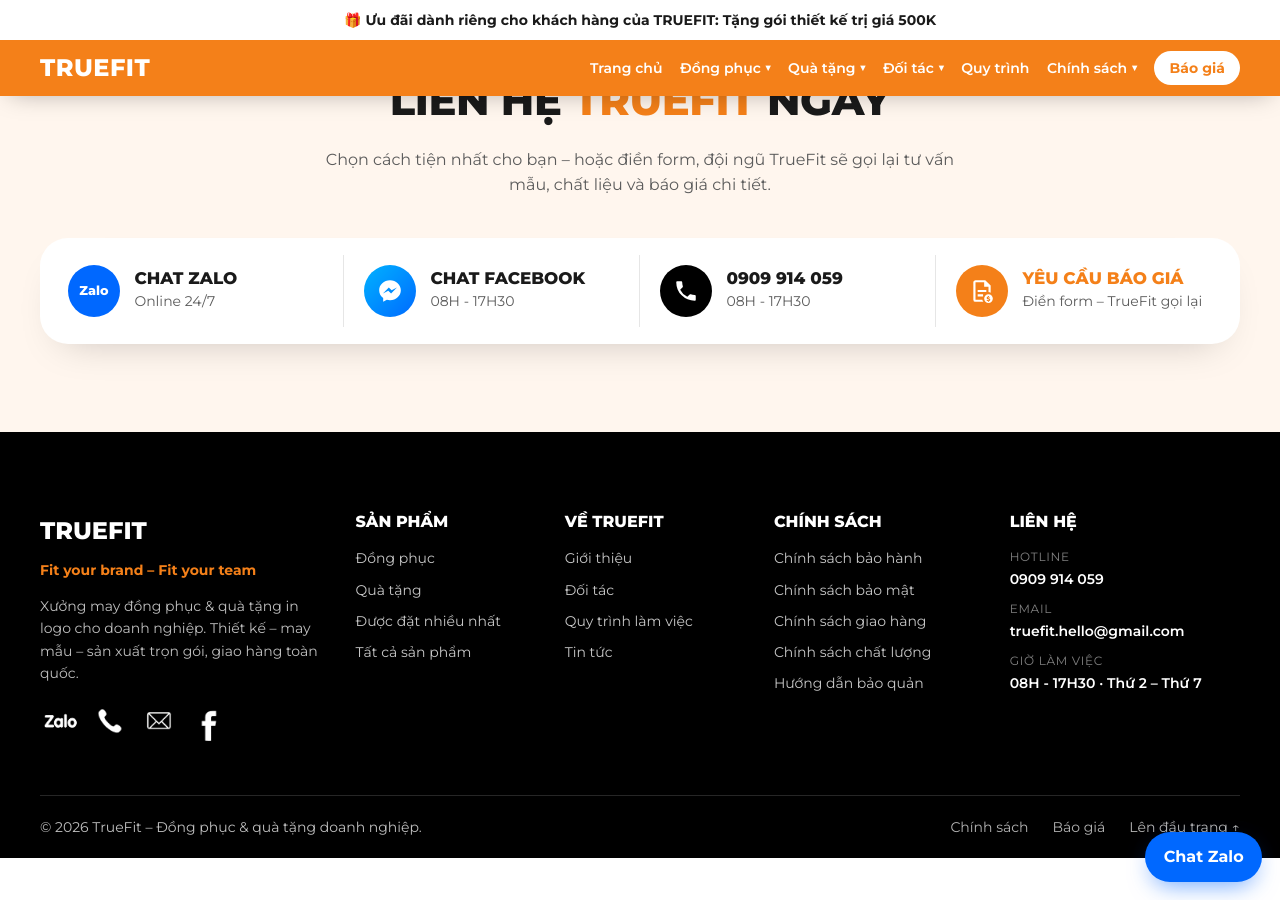
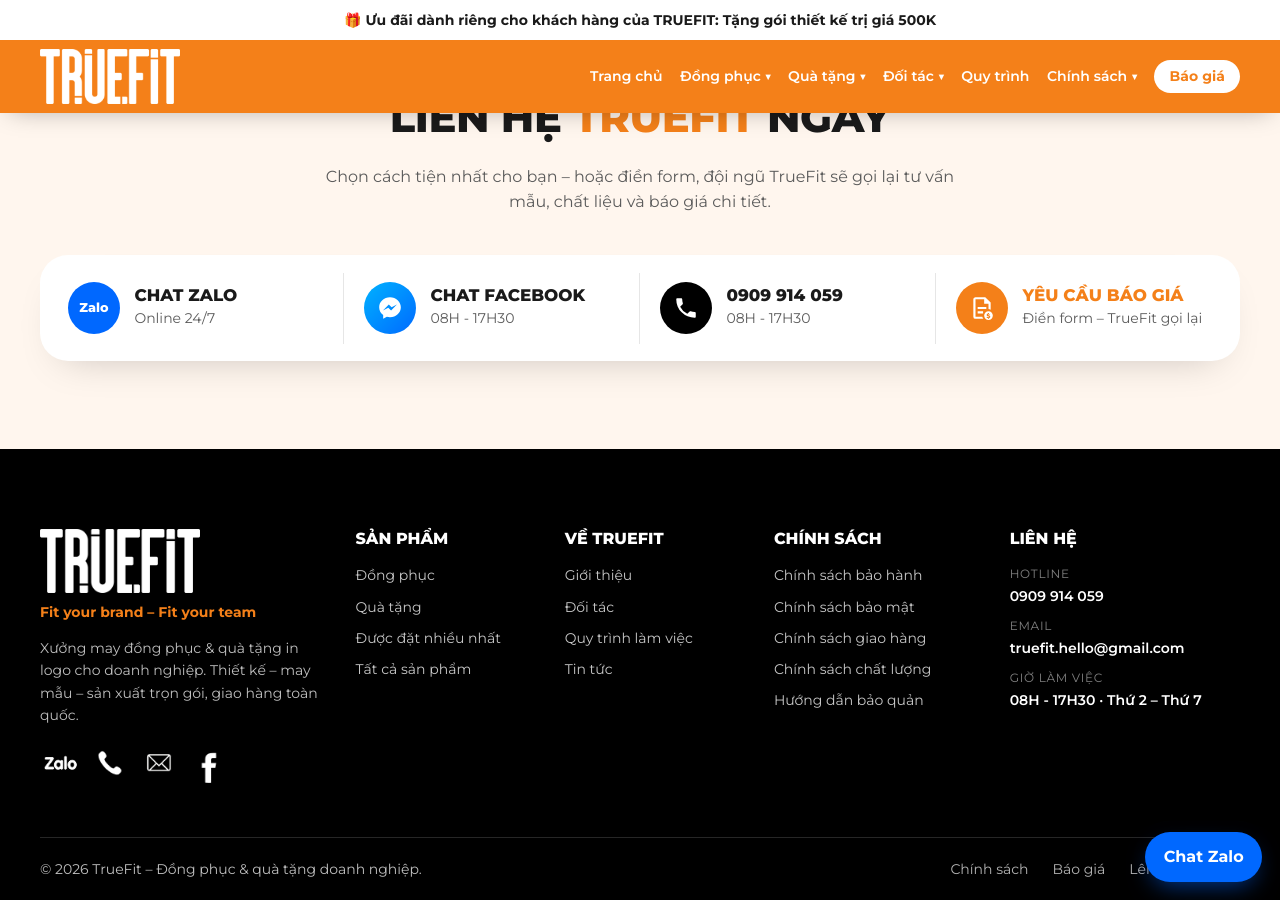
Before and after one commit to bap47/truefit, a Jekyll site: the page built from index.html, in a window 1280 px wide and 900 px high, scrolled down 4387 px. Built offline with Jekyll 4.4.1, drawn with Linux system fonts in a browser that asks for light colours.

Commit message:
Add files via upload

```diff
--- a/_includes/footer.html
+++ b/_includes/footer.html
@@ -17,7 +17,7 @@
 
     <div class="tf-footer__grid">
       <div class="tf-fcol tf-fcol--brand">
-        <p class="tf-footer__logo">TRUEFIT</p>
+        <p class="tf-footer__logo"><img src="{{ '/assets/img/logo-truefit.png' | relative_url }}" alt="TrueFit" width="160" height="46"></p>
         <p class="tf-footer__slogan">Fit your brand – Fit your team</p>
         <p>{{ home.mo_ta_footer }}</p>
         <p class="tf-social">
--- a/_includes/header.html
+++ b/_includes/header.html
@@ -5,7 +5,7 @@
 <div class="tf-promo"><span>🎁 {{ home.uu_dai }}</span></div>
 <header class="tf-header">
   <div class="wrap tf-header__in">
-    <a class="tf-logo" href="{{ '/' | relative_url }}" aria-label="TrueFit – Trang chủ">TRUEFIT</a>
+    <a class="tf-logo" href="{{ '/' | relative_url }}" aria-label="TrueFit – Trang chủ"><img src="{{ '/assets/img/logo-truefit.png' | relative_url }}" alt="TrueFit" width="140" height="40"></a>
     <button class="tf-burger" aria-expanded="false" aria-controls="menu" aria-label="Mở menu"><span></span><span></span><span></span></button>
     <nav id="menu" class="tf-nav">
       <a href="{{ '/' | relative_url }}">Trang chủ</a>
```
